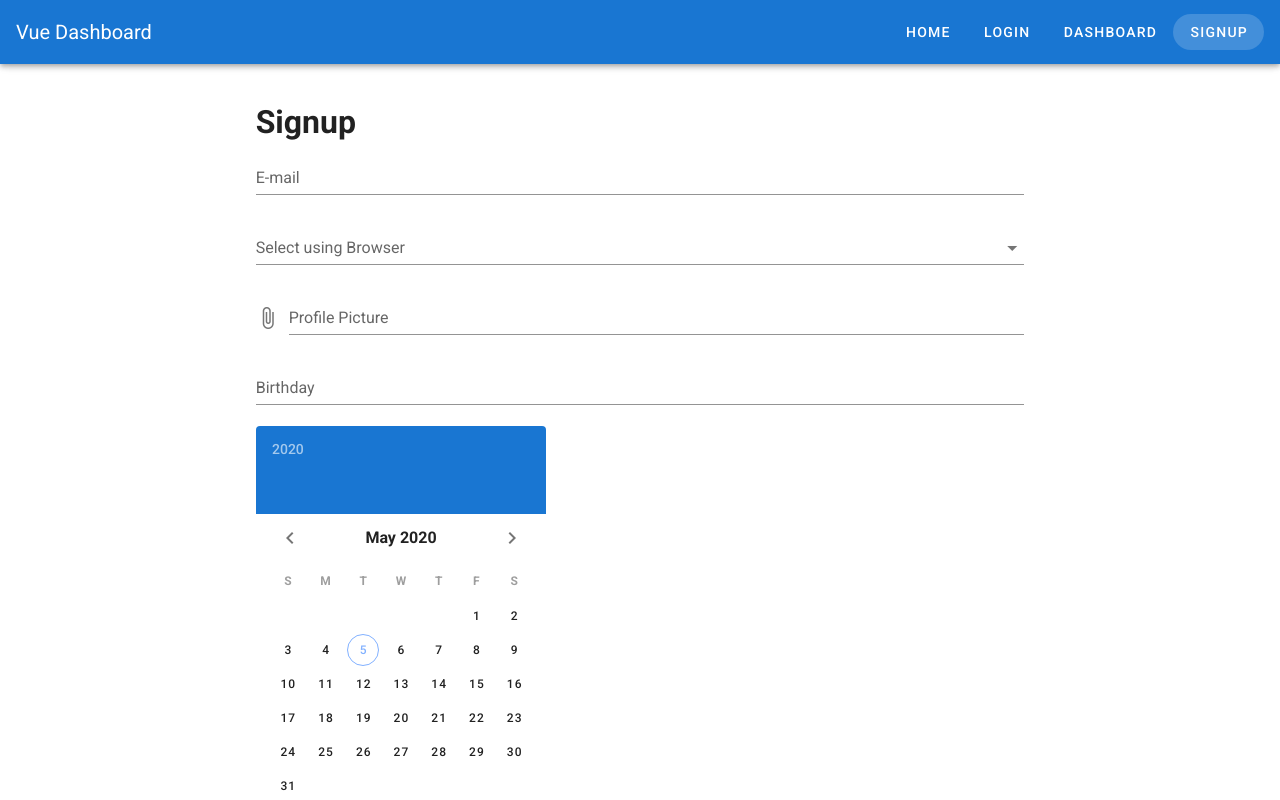
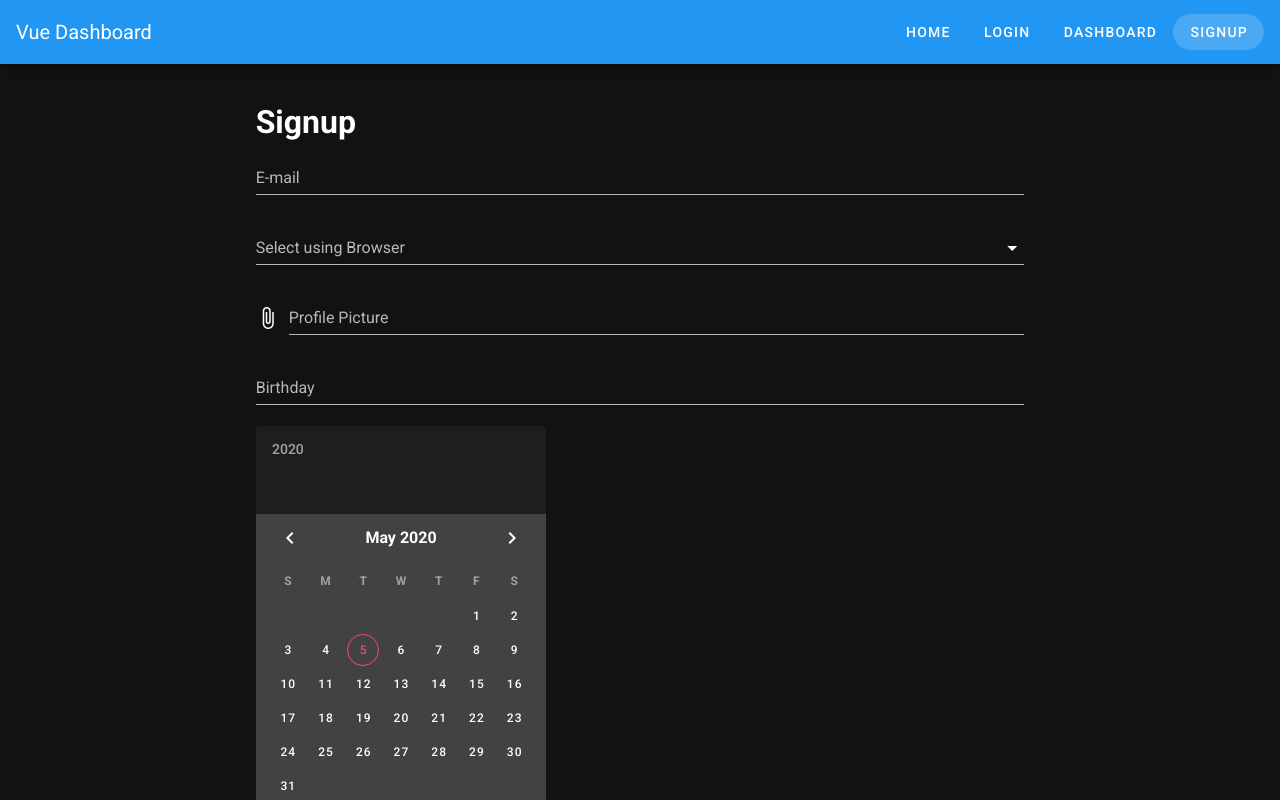
Before and after one commit to dubiBerlin/dashboard, a Vue app: page /signup in a window 1280 px wide. Shown: the top 800 px of the page. Built offline with nearby package versions, Linux system fonts and the light colour scheme.

Commit message:
add dark theme to app

```diff
--- a/src/plugins/vuetify.js
+++ b/src/plugins/vuetify.js
@@ -4,4 +4,10 @@ import Vuetify from 'vuetify/lib';
 Vue.use(Vuetify);
 
 export default new Vuetify({
+  icons:{
+    iconfont:"mdi"
+  },
+  theme: {
+    dark: true,
+  }
 });
```
